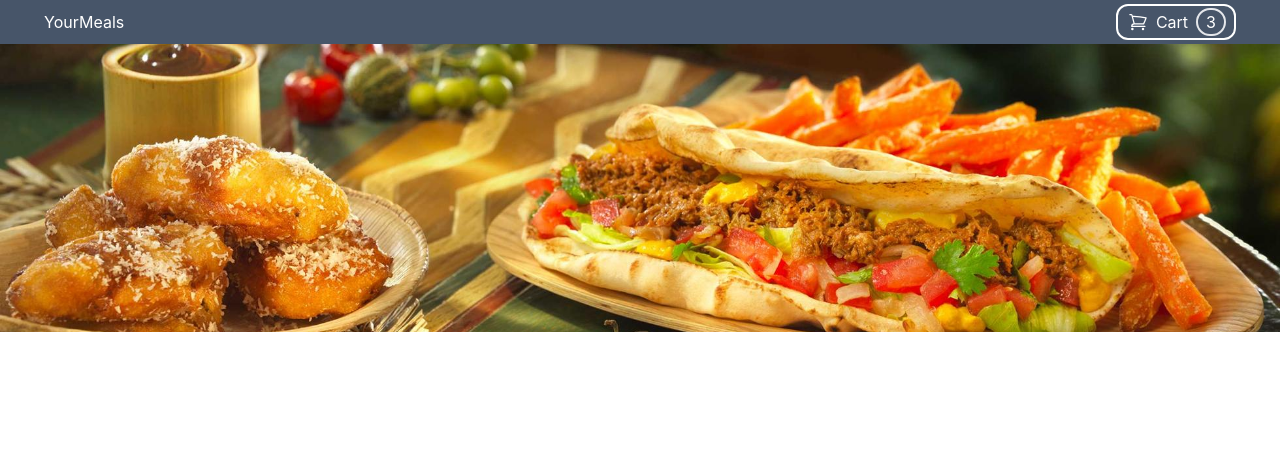
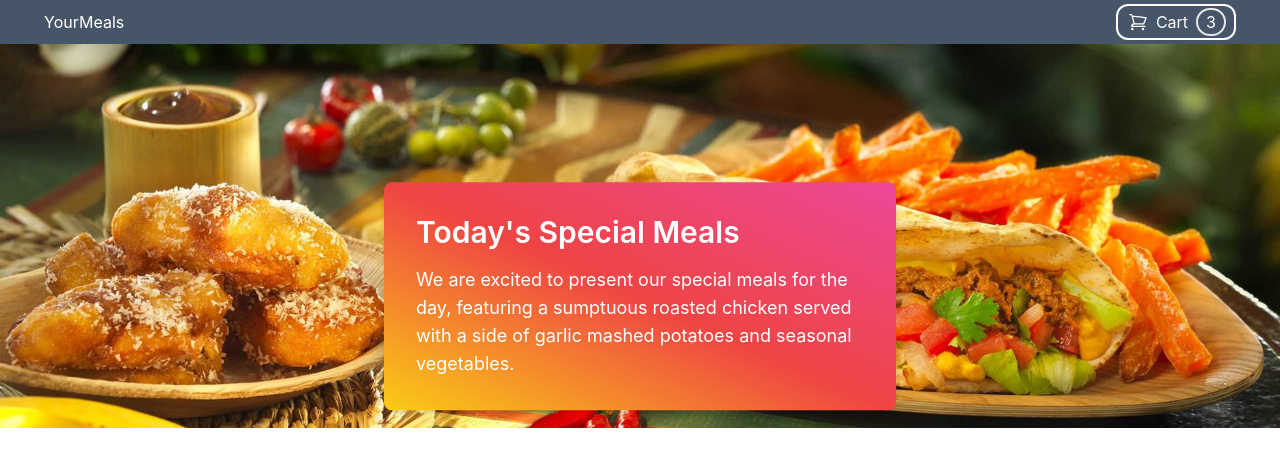
Before and after one commit to ecenga16/foodapp, a React (Create React App) app: page / in a window 1280 px wide. Shown: the top 466 px of the page. Built offline with nearby package versions, Linux system fonts and the light colour scheme.

Commit message:
Meals Summary style added

```diff
--- a/src/Components/Layout/Header.js
+++ b/src/Components/Layout/Header.js
@@ -1,22 +1,21 @@
 import React from 'react';
-import { Fragment } from 'react';
 import HeaderIMG from '../../assets/food.jpg';
 import ButtonHeaderCart from './ButtonHeaderCart';
-
+import MealsSummary from '../Meals/MealsSummary';
 
 const Header = (props) => {
-
-return  <Fragment>
-
-            <header class="w-full h-11 bg-slate-600 flex justify-between items-center px-11 text-white">
+    return (
+        <div className="relative">
+            <header className="w-full h-11 bg-slate-600 flex justify-between items-center px-11 text-white z-10">
                 <h1>YourMeals</h1>
-                <ButtonHeaderCart/>
+                <ButtonHeaderCart />
             </header>
-            <div>
-                <img class="w-full h-72 object-cover origin-top-left"  src={HeaderIMG}/>
+            <img className="w-full h-96 object-cover origin-top-left" src={HeaderIMG} alt="Header Food" />
+            <div className="absolute top-3/4 left-1/2 transform -translate-x-1/2 -translate-y-2/3 text-white w-1/2">
+                <MealsSummary />
             </div>
-
-        </Fragment>
+        </div>
+    );
 }
 
 export default Header;
--- a/src/Components/Meals/MealsSummary.js
+++ b/src/Components/Meals/MealsSummary.js
@@ -1,17 +1,15 @@
 import React from "react";
 
-function MealsSummary () {
-
+function MealsSummary() {
     return (
-        <section>
-            <h2>Today's Special Meals</h2>
-            <p>We are excited to present our special meals for the day,
-                featuring a sumptuous roasted chicken served with a side of garlic mashed potatoes and seasonal vegetables.
-                To end your meal, enjoy our chef's signature chocolate mousse with fresh berries. Bon appétit!
+        <section className="bg-gradient-to-tr from-yellow-400 via-red-500 to-pink-500 p-8 rounded-lg shadow-md text-white max-w-lg mx-auto mt-10">
+            <h2 className="text-3xl font-semibold mb-4">Today's Special Meals</h2>
+            <p className="text-lg">
+                We are excited to present our special meals for the day, featuring a sumptuous
+                roasted chicken served with a side of garlic mashed potatoes and seasonal vegetables.
             </p>
         </section>
-    )
-
-};
+    );
+}
 
 export default MealsSummary;
```
